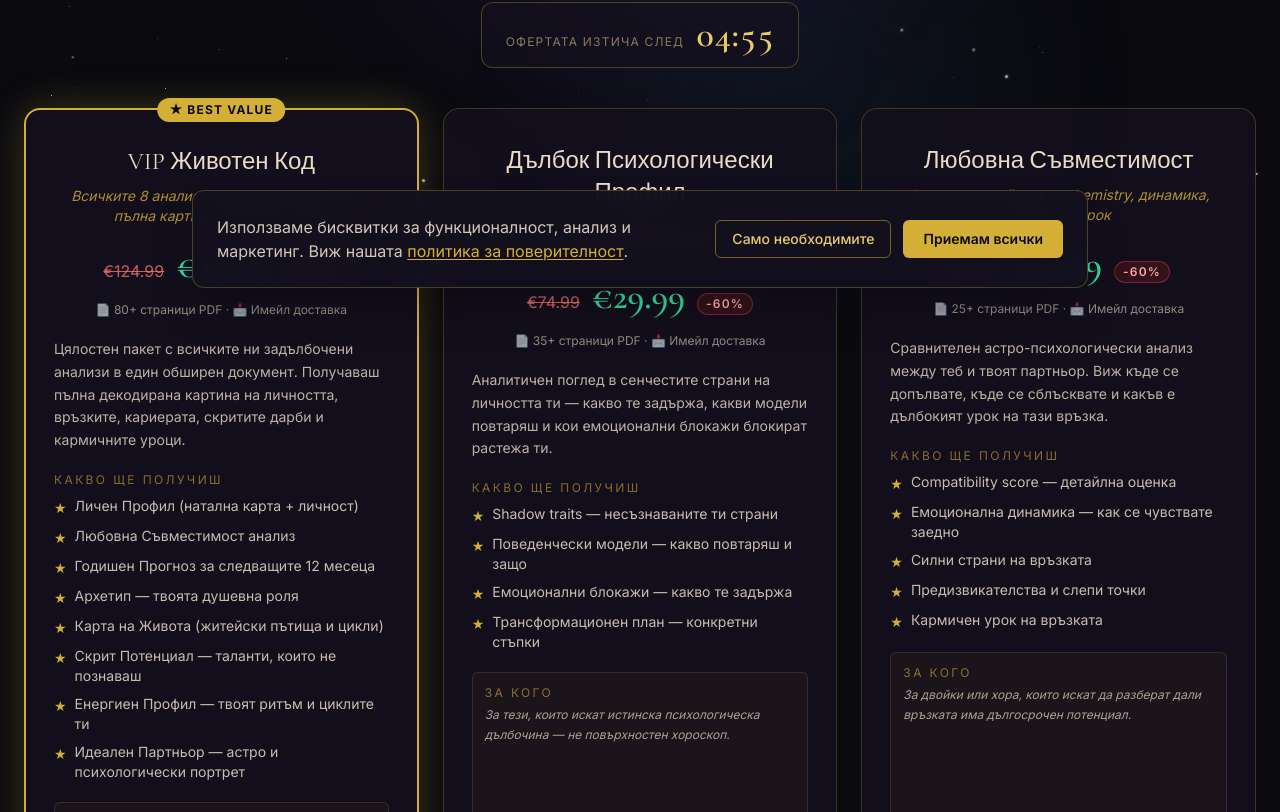
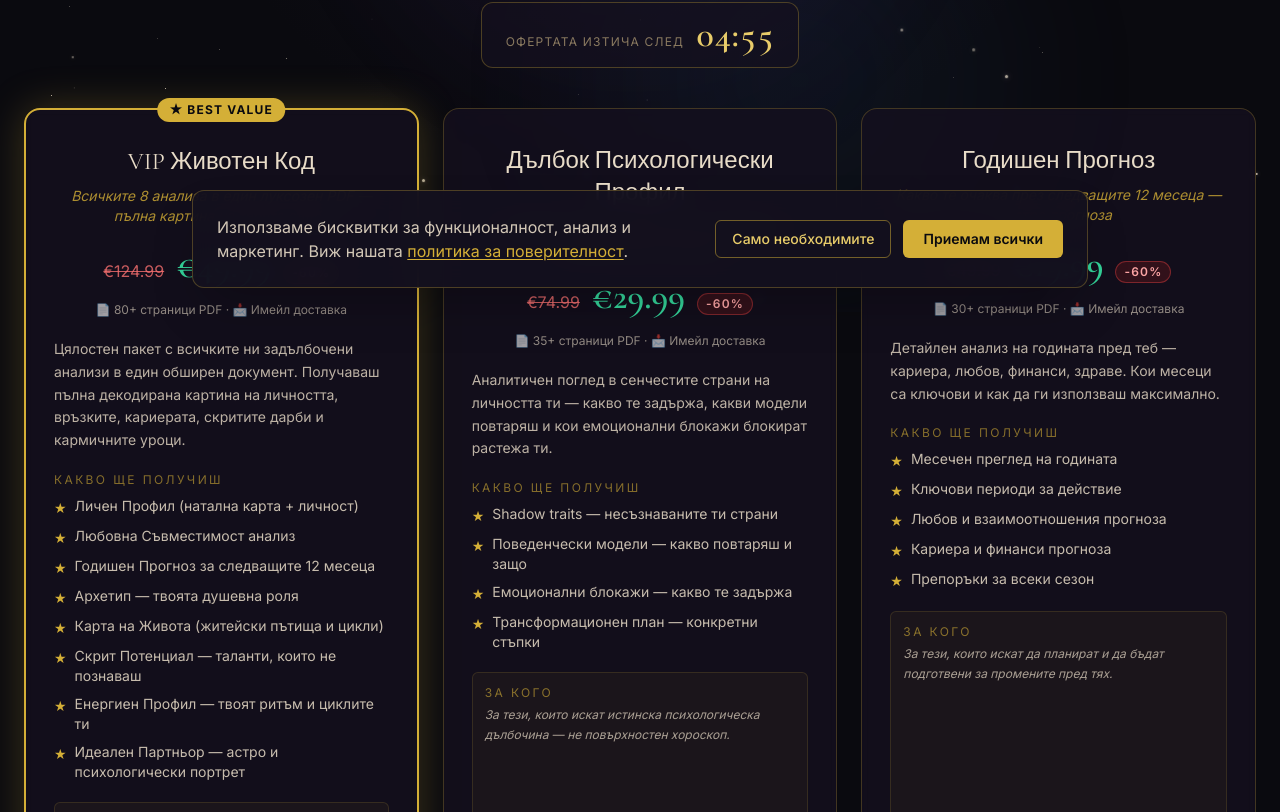
Before and after one commit to aiwann/ASTRO-OS, a Next.js app in the folder site/: page /upsell in a window 1280 px wide. Shown: the part 488-1300 px from the top of the page. Built offline with nearby package versions, Linux system fonts and the light colour scheme.

Commit message:
fix: remove synastry from upsell/downsell (requires partner data), replace with single-person products

```diff
--- a/site/app/downsell/page.tsx
+++ b/site/app/downsell/page.tsx
@@ -42,21 +42,21 @@ const OFFERS: DownsellOffer[] = [
     featured: true,
   },
   {
-    productType: "synastry",
-    title: "Мини Любовен Анализ",
-    hook: "Основна съвместимост между двама — компактен формат",
+    productType: "hidden-potential",
+    title: "Скрит Потенциал",
+    hook: "Таланти и дарби, за които не подозираш",
     description:
-      "Бърз поглед към динамиката между теб и партньора ти. Достатъчно за да видиш дали си струва да отидете по-надълбоко.",
+      "Анализ на скрития ти потенциал — какви таланти и дарби носиш по рождение и как да ги активираш в живота си.",
     oldPrice: 24.99,
     newPrice: 9.99,
-    pages: "10+ страници PDF",
+    pages: "15+ страници PDF",
     whatYouGet: [
-      "Compatibility score",
-      "Топ 3 силни страни на връзката",
-      "Топ 3 потенциални предизвикателства",
-      "Емоционална и комуникационна динамика",
+      "Скрити таланти по натална карта",
+      "Дарби и призвание",
+      "Как да активираш потенциала си",
+      "Практически стъпки за реализация",
     ],
-    whoFor: "За двойки в начален етап или такива, които се чудят дали си подхождат.",
+    whoFor: "За тези, които усещат, че имат повече да дадат, но не знаят откъде да започнат.",
     buttonLabel: "Вземи за €9.99",
   },
   {
--- a/site/app/upsell/page.tsx
+++ b/site/app/upsell/page.tsx
@@ -63,23 +63,23 @@ const OFFERS: Offer[] = [
     buttonLabel: "Добави за €29.99",
   },
   {
-    productType: "synastry",
-    title: "Любовна Съвместимост",
-    hook: "Анализ на двойката — chemistry, динамика, кармичен урок",
+    productType: "yearly-analysis",
+    title: "Годишен Прогноз",
+    hook: "Какво те очаква през следващите 12 месеца — астро прогноза",
     description:
-      "Сравнителен астро-психологически анализ между теб и твоят партньор. Виж къде се допълвате, къде се сблъсквате и какъв е дълбокият урок на тази връзка.",
-    oldPrice: 37.49,
-    newPrice: 14.99,
-    pages: "25+ страници PDF",
+      "Детайлен анализ на годината пред теб — кариера, любов, финанси, здраве. Кои месеци са ключови и как да ги използваш максимално.",
+    oldPrice: 49.99,
+    newPrice: 19.99,
+    pages: "30+ страници PDF",
     whatYouGet: [
-      "Compatibility score — детайлна оценка",
-      "Емоционална динамика — как се чувствате заедно",
-      "Силни страни на връзката",
-      "Предизвикателства и слепи точки",
-      "Кармичен урок на връзката",
+      "Месечен преглед на годината",
+      "Ключови периоди за действие",
+      "Любов и взаимоотношения прогноза",
+      "Кариера и финанси прогноза",
+      "Препоръки за всеки сезон",
     ],
-    whoFor: "За двойки или хора, които искат да разберат дали връзката има дългосрочен потенциал.",
-    buttonLabel: "Добави за €14.99",
+    whoFor: "За тези, които искат да планират и да бъдат подготвени за промените пред тях.",
+    buttonLabel: "Добави за €19.99",
   },
 ];
 
```
